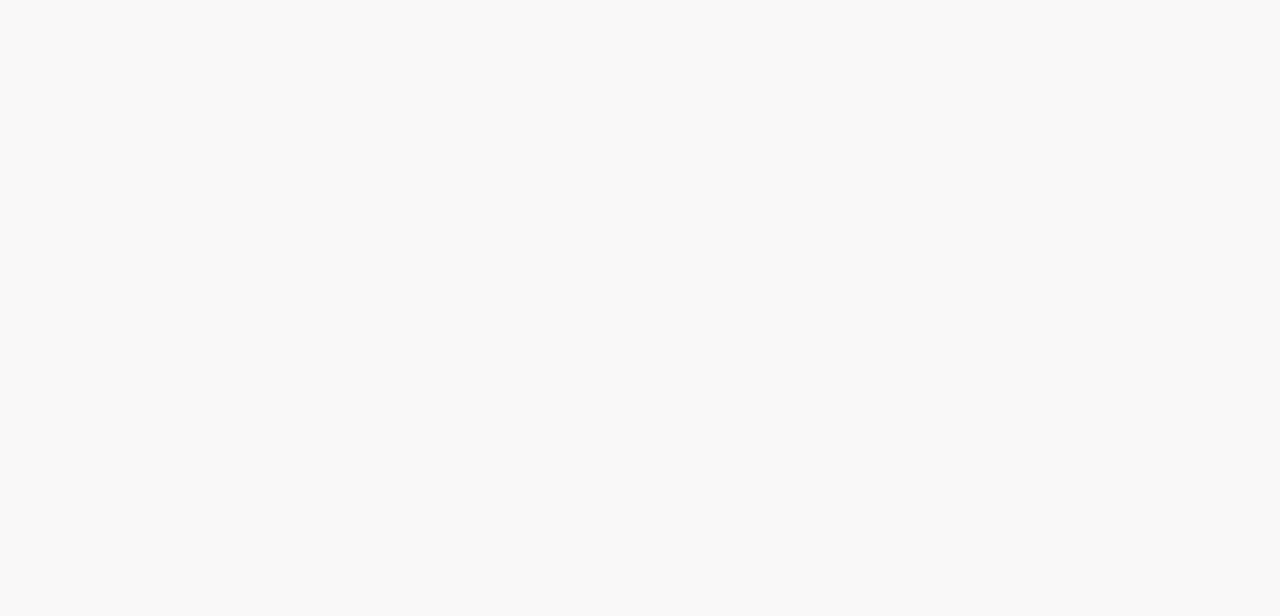
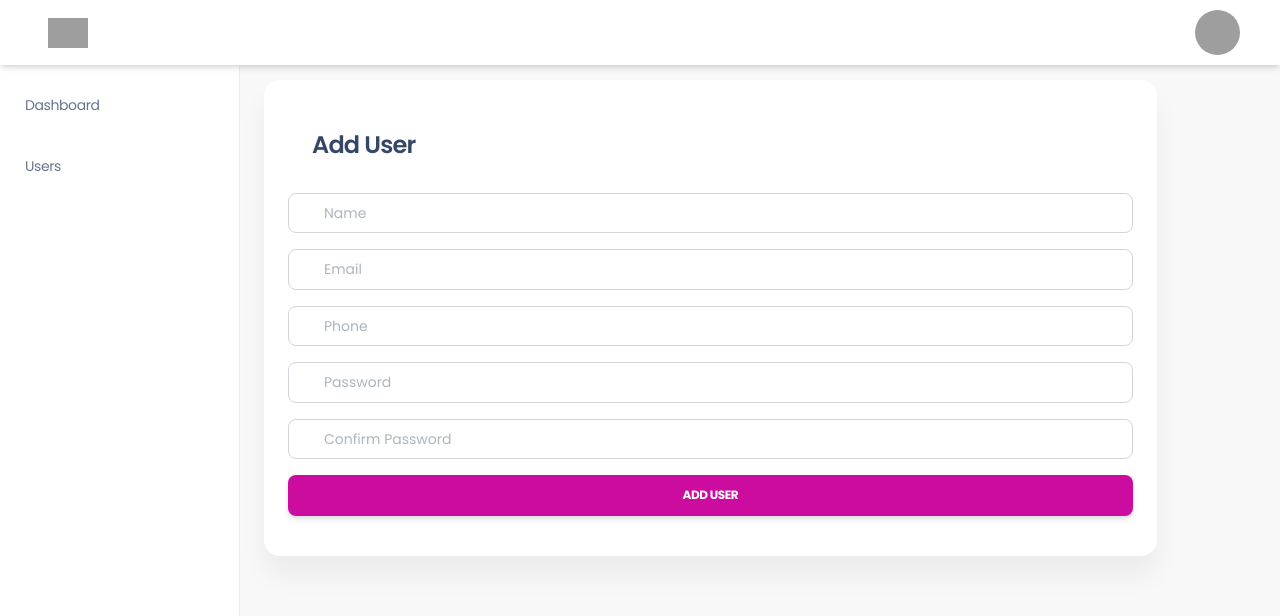
Before and after one commit to hossainsunnymd/react_pos_frontend, a React (Vite) app: page /users/0 in a window 1280 px wide. Before the commit this address had no page. Shown: the top 616 px of the page. Built offline with nearby package versions, Linux system fonts and the light colour scheme; sample sign-in values are in the browser's storage; grey boxes are pictures that could not be loaded.

Commit message:
complete user module

```diff
--- a/src/pages/auth/LoginPage.jsx
+++ b/src/pages/auth/LoginPage.jsx
@@ -54,11 +54,10 @@ const LoginPage = () => {
       if (!response.ok) {
         if (response.status === 422) {
           setErrors(res.errors || []);
+          return;
         } else {
-          errorNotify(res.message);
+          throw new Error(res.message);
         }
-
-        return;
       }
 
       if (res.status === true) {
--- a/src/pages/users/UserSave.jsx
+++ b/src/pages/users/UserSave.jsx
@@ -0,0 +1,280 @@
+import { useState, useEffect } from "react";
+import { useParams, useNavigate } from "react-router-dom";
+import { ToastContainer, toast } from "react-toastify";
+import PanelLayout from "../../components/layouts/PanelLayout";
+
+const UserSave = () => {
+  const navigate = useNavigate();
+  const { id } = useParams();
+
+  const [formData, setFormData] = useState({
+    name: "",
+    email: "",
+    phone: "",
+    password: "",
+    password_confirmation: "",
+  });
+
+  const [errors, setErrors] = useState([]);
+  const [loading, setLoading] = useState(false);
+  const [fetching, setFetching] = useState(false);
+
+  // Notifications
+  const successNotify = (msg) => {
+    toast.success(msg, {
+      closeButton: true,
+      className: "border border-green-500 rounded-lg",
+    });
+  };
+
+  const errorNotify = (msg) => {
+    toast.error(msg, {
+      closeButton: true,
+      className: "border border-red-500 rounded-lg",
+    });
+  };
+
+  // Handle Input
+  const handleForm = (e) => {
+    const { name, value } = e.target;
+
+    setFormData((prev) => ({
+      ...prev,
+      [name]: value,
+    }));
+
+    setErrors((prev) => ({
+      ...prev,
+      [name]: null,
+    }));
+  };
+
+  useEffect(() => {
+    if (id == 0) return;
+
+    const controller = new AbortController();
+
+    const getExistingUser = async () => {
+      const token = localStorage.getItem("token");
+
+      setFetching(true);
+
+      try {
+        const response = await fetch(`http://127.0.0.1:8000/api/users/${id}`, {
+          method: "GET",
+          headers: {
+            Accept: "application/json",
+            Authorization: `Bearer ${token}`,
+          },
+          signal: controller.signal,
+        });
+
+        const res = await response.json();
+
+        if (!response.ok || res.status !== true) {
+          throw new Error(res.message || "Failed to fetch user");
+        }
+
+        setFormData((prev) => ({
+          ...prev,
+          name: res.data.name || "",
+          email: res.data.email || "",
+          phone: res.data.phone || "",
+        }));
+      } catch (error) {
+        if (error.name !== "AbortError") {
+          console.error(error);
+          errorNotify(error.message);
+        }
+      } finally {
+        if (!controller.signal.aborted) {
+          setFetching(false);
+        }
+      }
+    };
+
+    getExistingUser();
+
+    return () => controller.abort();
+  }, [id]);
+
+  const handleSubmit = async (e) => {
+    e.preventDefault();
+
+    const token = localStorage.getItem("token");
+
+    const apiURL =
+      id != 0
+        ? `http://127.0.0.1:8000/api/users/${id}`
+        : "http://127.0.0.1:8000/api/users";
+
+    const method = id != 0 ? "PUT" : "POST";
+
+    const payload = { ...formData };
+
+    if (id && !payload.password) {
+      delete payload.password;
+      delete payload.password_confirmation;
+    }
+
+    setLoading(true);
+    setErrors({});
+
+    try {
+      const response = await fetch(apiURL, {
+        method,
+        headers: {
+          "Content-Type": "application/json",
+          Accept: "application/json",
+          Authorization: `Bearer ${token}`,
+        },
+        body: JSON.stringify(payload),
+      });
+
+      const res = await response.json();
+
+      if (!response.ok) {
+        if (response.status === 422) {
+          setErrors(res.errors || []);
+          return;
+        }
+
+        throw new Error(res.message || "Something went wrong");
+      }
+
+      if (res.status === true) {
+        successNotify(res.message);
+
+        setTimeout(() => {
+          navigate("/users");
+        }, 1000);
+      } else {
+        errorNotify(res.message || "Operation failed");
+      }
+    } catch (error) {
+      console.error(error);
+      errorNotify(error.message);
+    } finally {
+      setLoading(false);
+    }
+  };
+
+  const getError = (field) => {
+    const error = errors[field];
+
+    return Array.isArray(error) ? error[0] : error;
+  };
+
+  return (
+    <PanelLayout>
+      <ToastContainer />
+
+      <div className="content">
+        <div className="container">
+          <div className="row justify-content-center">
+            <div className="col-md-12">
+              <div className="card w-90 p-4">
+                <div className="card-body d-flex justify-content-between align-items-center">
+                  <h4>{id != 0 ? "Edit User" : "Add User"}</h4>
+                </div>
+
+                {fetching ? (
+                  <p>Loading user...</p>
+                ) : (
+                  <form onSubmit={handleSubmit}>
+                    <div className="mb-3">
+                      <input
+                        placeholder="Name"
+                        className="form-control"
+                        type="text"
+                        name="name"
+                        value={formData.name}
+                        onChange={handleForm}
+                      />
+
+                      {getError("name") && (
+                        <div className="text-danger">{getError("name")}</div>
+                      )}
+                    </div>
+
+                    <div className="mb-3">
+                      <input
+                        placeholder="Email"
+                        className="form-control"
+                        type="email"
+                        name="email"
+                        value={formData.email}
+                        onChange={handleForm}
+                      />
+
+                      {getError("email") && (
+                        <div className="text-danger">{getError("email")}</div>
+                      )}
+                    </div>
+
+                    <div className="mb-3">
+                      <input
+                        placeholder="Phone"
+                        className="form-control"
+                        type="text"
+                        name="phone"
+                        value={formData.phone}
+                        onChange={handleForm}
+                      />
+
+                      {getError("phone") && (
+                        <div className="text-danger">{getError("phone")}</div>
+                      )}
+                    </div>
+
+                    <div className="mb-3">
+                      <input
+                        placeholder="Password"
+                        className="form-control"
+                        type="password"
+                        name="password"
+                        value={formData.password}
+                        onChange={handleForm}
+                      />
+
+                      {getError("password") && (
+                        <div className="text-danger">
+                          {getError("password")}
+                        </div>
+                      )}
+                    </div>
+
+                    <div className="mb-3">
+                      <input
+                        placeholder="Confirm Password"
+                        className="form-control"
+                        type="password"
+                        name="password_confirmation"
+                        value={formData.password_confirmation}
+                        onChange={handleForm}
+                      />
+                    </div>
+
+                    <button
+                      type="submit"
+                      disabled={loading}
+                      className="btn w-100 btn-primary"
+                    >
+                      {loading
+                        ? "Please wait..."
+                        : id != 0
+                          ? "Update User"
+                          : "Add User"}
+                    </button>
+                  </form>
+                )}
+              </div>
+            </div>
+          </div>
+        </div>
+      </div>
+    </PanelLayout>
+  );
+};
+
+export default UserSave;
--- a/src/pages/users/Users.jsx
+++ b/src/pages/users/Users.jsx
@@ -1,9 +1,26 @@
 import { useEffect,useState } from "react";
+import { NavLink } from "react-router-dom";
+import { ToastContainer, toast } from "react-toastify";
 import PanelLayout from "../../components/layouts/PanelLayout";
 
 const Users = () => {
   const [users, setUsers] = useState([]);
   const [loading, setLoading] = useState(true);
+
+  const successNotify = (msg) => {
+    toast.success(msg, {
+      closeButton: true,
+      className: "border border-green-500 rounded-lg",
+    });
+  };
+
+  const errorNotify = (msg) => {
+    toast.error(msg, {
+      closeButton: true,
+      className: "border border-red-500 rounded-lg",
+    });
+  };
+
 
   useEffect(() => {
     const fetchUsers = async () => {
@@ -38,8 +55,43 @@ const Users = () => {
     fetchUsers();
   }, []);
 
+  const handleDelete=async (id)=>{
+    if(confirm('Are you sure to delete this user?')){
+      const token =localStorage.getItem('token');
+
+      try{
+        const response =await fetch(`http://127.0.0.1:8000/api/users/${id}`,{
+          method:"DELETE",
+          headers: {
+            "Content-Type": "application/json",
+            Accept: "application/json",
+            Authorization: `Bearer ${token}`,
+          },
+        });
+        const res=await response.json();
+        if(!response.ok){
+          throw new Error(res.message);
+        }
+
+        if(res.status==true){
+          successNotify(res.message);
+            setUsers((prevUsers) => prevUsers.filter((user) => user.id !== id));
+        }else{
+          throw new Error(res.message);
+
+        }
+
+      }catch(err){
+        errorNotify(err.message);
+        console.error(err.message);
+      }
+
+    }
+  }
+
   return (
     <PanelLayout>
+      <ToastContainer />
       <div className="content">
         <div className="container-fluid">
           <div className="row justify-content-center">
@@ -48,7 +100,7 @@ const Users = () => {
                 <div className="d-flex justify-content-between align-items-center">
                   <h4>Users</h4>
 
-                  <button className="btn btn-sm btn-dark">Add User</button>
+                  <NavLink to={`/users/${0}`} className="btn btn-sm btn-dark">Add User</NavLink>
                 </div>
               </div>
 
@@ -74,13 +126,13 @@ const Users = () => {
                       <td>{user.email}</td>
                       <td>{user.phone}</td>
                       <td>
-                        <button className="btn btn-sm btn-primary me-1">
+                        <NavLink to={`/users/${user.id}`} className="btn btn-sm btn-primary me-1">
                           Edit
-                        </button>
+                        </NavLink>
 
                         <button
                           className="btn btn-sm btn-danger"
-                        //   onClick={() => handleDelete(user.id)}
+                          onClick={() => handleDelete(user.id)}
                         >
                           Delete
                         </button>
--- a/src/routes/AppRoutes.jsx
+++ b/src/routes/AppRoutes.jsx
@@ -4,6 +4,7 @@ import LoginPage from '@/pages/auth/LoginPage'
 import SignupPage from '@/pages/auth/SignupPage'
 import Dashboard from '@/pages/DashboardPage'
 import Users from '@/pages/users/Users'
+import UserSave from '@/pages/users/UserSave'
 
 
 
@@ -16,6 +17,7 @@ const AppRoutes = () => {
                 <Route element={<ProtectedRoute/>}>
                     <Route path="/dashboard" element={<Dashboard/>} />
                     <Route path="/users" element={<Users/>} />
+                    <Route path="/users/:id" element={<UserSave/>} />
                 </Route>
              </Routes>
         </div>
```
